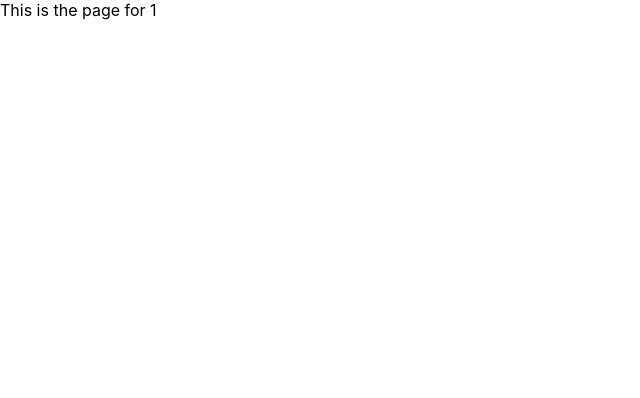
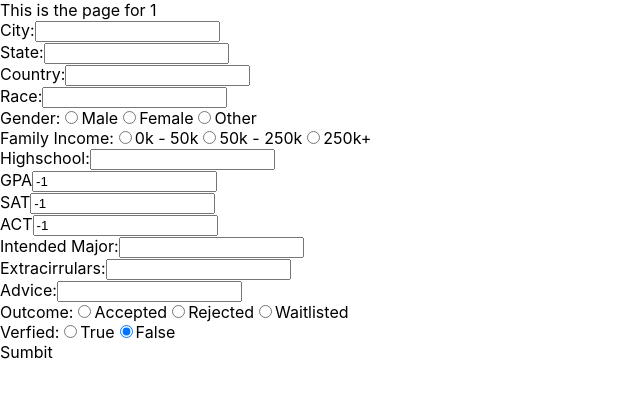
Before and after one commit to College-Review-App/Frontend, a React (Create React App) app in the folder college-review-app-frontend/: page /colleges/1 in a window 1280 px wide. Shown: the top 398 px of the page, without its empty margins (0-640 px from the left). Built offline with nearby package versions, Linux system fonts and the light colour scheme; no server answers.

Commit message:
created user form to add applications

```diff
--- a/college-review-app-frontend/src/App.tsx
+++ b/college-review-app-frontend/src/App.tsx
@@ -6,7 +6,7 @@ import RouterHQ from './RouterHQ';
 
 function App() {
   return (
-    <RouterHQ/>
+      <RouterHQ />
   );
 }
 
--- /dev/null
+++ b/college-review-app-frontend/src/CollegeHomePage.css
@@ -0,0 +1,4 @@
+.userFormContainer {
+    display: flex;
+    flex-direction: column;
+}
--- a/college-review-app-frontend/src/CollegeHomePage.tsx
+++ b/college-review-app-frontend/src/CollegeHomePage.tsx
@@ -1,35 +1,299 @@
-import React, { useEffect } from 'react'
-import {useParams} from "react-router-dom";
+import React, { useEffect, useState } from 'react';
+import { useParams } from 'react-router-dom';
+import './CollegeHomePage.css';
 
 function CollegeHomePage() {
+  //collegeName field that we pass through the Url to relay information
+  let { collegeName } = useParams();
 
-  let { collegeName } = useParams();
+  //state fields for user input form asked to an applicant
+  const [city, setCity] = useState('');
+  const [state, setState] = useState('');
+  const [country, setCountry] = useState('');
+  const [race, setRace] = useState('');
+  const [gender, setGender] = useState(-1);
+  const [familyIncome, setFamilyIncome] = useState(-1);
+  const [highschool, setHighschool] = useState('');
+  const [GPA, setGPA] = useState(-1.0);
+  const [SAT, setSAT] = useState(-1);
+  const [ACT, setACT] = useState(-1);
+  const [intendedMajor, setIntendedMajor] = useState('');
+  const [extracurriculars, setExtracurriculars] = useState('');
+  const [advice, setAdvice] = useState('');
+  const [outcome, setOutcome] = useState(-1);
+  const [isVerified, setIsVerified] = useState(false);
 
   const getInformationForCollege = () => {
     const requestOptions = {
       method: 'GET',
       // headers: { 'Content-Type': 'application/json' },
     };
-    fetch(`http://localhost:8080/find-applications-by-college-name?collegeName=${collegeName}`, requestOptions)
-      .then(async response => {
+    fetch(
+      `http://localhost:8080/find-applications-by-college-name?collegeName=${collegeName}`,
+      requestOptions
+    )
+      .then(async (response) => {
         const data = await response.json();
-        console.log(data)
+        console.log(data);
       })
-      .catch(error => {
-          console.log('There was an error!', error);
+      .catch((error) => {
+        console.log('There was an error!', error);
       });
-  }
+  };
+
+  const addApplicationtoDatabase = () => {
+    const requestOptions = {
+      method: 'POST',
+      body: JSON.stringify({
+        city: city,
+        state: state,
+        country: country,
+        race: race,
+        gender: gender,
+        familyIncome: familyIncome,
+        highschool: highschool,
+        GPA: GPA,
+        SAT: SAT,
+        ACT: ACT,
+        intendedMajor: intendedMajor,
+        extracurriculars: extracurriculars,
+        advice: advice,
+        outcome: outcome,
+        isVerified: isVerified,
+      }),
+    };
+    fetch(
+      `http://localhost:8080/add-applications-by-college-name?collegeName=${collegeName}`,
+      requestOptions
+    )
+      .then(async (response) => {
+        const data = await response.json();
+        console.log(data);
+      })
+      .catch((error) => {
+        console.log('There was an error!', error);
+      });
+  };
 
   useEffect(() => {
     getInformationForCollege();
-  }, [])
-
+  }, []);
 
   return (
     <div>
-        This is the page for {collegeName}
+      This is the page for {collegeName}
+      <form>
+        <div className="userFormContainer">
+          <label>
+            City:
+            <input
+              type="text"
+              name="city"
+              value={city}
+              onChange={(text) => {
+                setCity(text.target.value);
+              }}
+            />
+          </label>
+          <label>
+            State:
+            <input
+              type="text"
+              name="state"
+              value={state}
+              onChange={(text) => {
+                setState(text.target.value);
+              }}
+            />
+          </label>
+          <label>
+            Country:
+            <input
+              type="text"
+              name="country"
+              value={country}
+              onChange={(text) => {
+                setCountry(text.target.value);
+              }}
+            />
+          </label>
+          <label>
+            Race:
+            <input
+              type="text"
+              name="race"
+              value={race}
+              onChange={(text) => {
+                setRace(text.target.value);
+              }}
+            />
+          </label>
+          <label>
+            Gender:
+            <input
+              type="radio"
+              name="gender"
+              checked={gender === 0}
+              onClick={() => setGender(0)}
+            />
+            Male
+            <input
+              type="radio"
+              name="gender"
+              checked={gender === 1}
+              onClick={() => setGender(1)}
+            />
+            Female
+            <input
+              type="radio"
+              name="gender"
+              checked={gender === 2}
+              onClick={() => setGender(2)}
+            />
+            Other
+          </label>
+          <label>
+            Family Income:
+            <input
+              type="radio"
+              name="family income"
+              checked={familyIncome === 50000}
+              onClick={() => setFamilyIncome(50000)}
+            />
+            0k - 50k
+            <input
+              type="radio"
+              name="family income"
+              checked={familyIncome === 250000}
+              onClick={() => setFamilyIncome(250000)}
+            />
+            50k - 250k
+            <input
+              type="radio"
+              name="family income"
+              checked={familyIncome === 1000000}
+              onClick={() => setFamilyIncome(1000000)}
+            />
+            250k+
+          </label>
+          <label>
+            Highschool:
+            <input
+              type="text"
+              name="highschool"
+              value={highschool}
+              onChange={(text) => {
+                setHighschool(text.target.value);
+              }}
+            />
+          </label>
+          <label>
+            GPA
+            <input
+              type="number"
+              name="GPA"
+              value={GPA}
+              onChange={(number) => setGPA(parseFloat(number.target.value))}
+            />
+          </label>
+          <label>
+            SAT
+            <input
+              type="number"
+              name="SAT"
+              value={SAT}
+              onChange={(number) => setSAT(parseInt(number.target.value))}
+            />
+          </label>
+          <label>
+            ACT
+            <input
+              type="number"
+              name="ACT"
+              value={ACT}
+              onChange={(number) => setACT(parseInt(number.target.value))}
+            />
+          </label>
+          <label>
+            Intended Major:
+            <input
+              type="text"
+              name="Intended Major"
+              value={intendedMajor}
+              onChange={(text) => {
+                setIntendedMajor(text.target.value);
+              }}
+            />
+          </label>
+          <label>
+            Extracirrulars:
+            <input
+              type="text"
+              name="Extracirriculars"
+              value={extracurriculars}
+              onChange={(text) => {
+                setExtracurriculars(text.target.value);
+              }}
+            />
+          </label>
+          <label>
+            Advice:
+            <input
+              type="text"
+              name="Advice"
+              value={advice}
+              onChange={(text) => {
+                setAdvice(text.target.value);
+              }}
+            />
+          </label>
+          <label>
+            Outcome:
+            <input
+              type="radio"
+              name="outcome"
+              checked={outcome === 0}
+              onClick={() => setOutcome(0)}
+            />
+            Accepted
+            <input
+              type="radio"
+              name="outcome"
+              checked={outcome === 1}
+              onClick={() => setOutcome(1)}
+            />
+            Rejected
+            <input
+              type="radio"
+              name="outcome"
+              checked={outcome === 2}
+              onClick={() => setOutcome(2)}
+            />
+            Waitlisted
+          </label>
+          <label>
+            Verfied:
+            <input
+              type="radio"
+              name="verification"
+              checked={isVerified === true}
+              onClick={() => setIsVerified(true)}
+            />
+            True
+            <input
+              type="radio"
+              name="verification"
+              checked={isVerified === false}
+              onClick={() => setIsVerified(false)}
+            />
+            False
+          </label>
+        </div>
+
+        <div onClick={() => addApplicationtoDatabase()}>Sumbit</div>
+      </form>
     </div>
-  )
+  );
 }
 
-export default CollegeHomePage
+export default CollegeHomePage;
```
Also changed, not shown: 1 other file (tests, documents, lock files or other folders).
